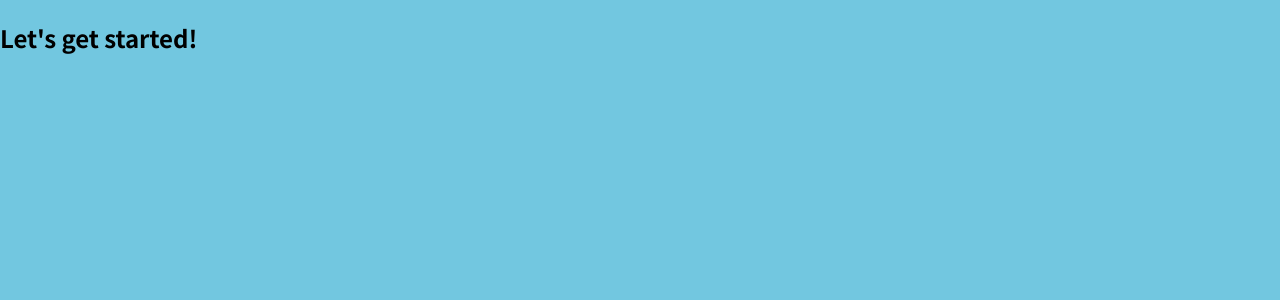
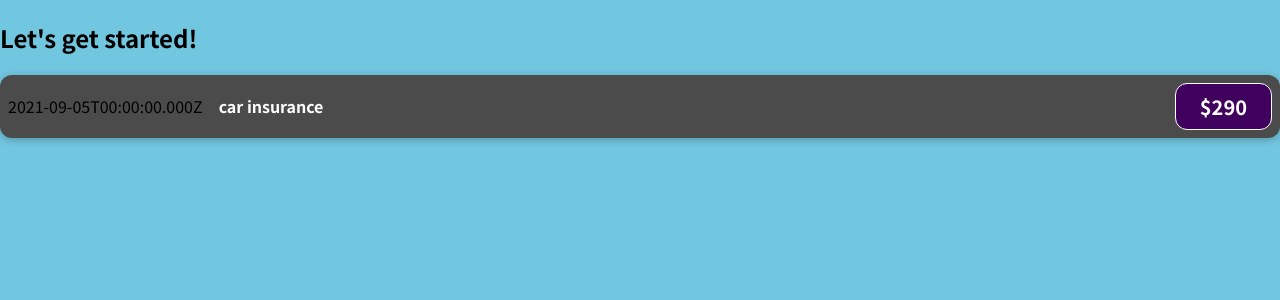
Before and after one commit to AyaMalek2/React-getting-started, a JavaScript app: page / in a window 1280 px wide. Shown: the top 300 px of the page. Built offline with nearby package versions, Linux system fonts and the light colour scheme.

Commit message:
add expenses component

```diff
--- a/src/App.js
+++ b/src/App.js
@@ -1,7 +1,17 @@
+import ExpenseItem from "./components/ExpenseItem";
+
 function App() {
+  //regular js ==>imparative approch as we give step by step instructions that the ingine will follow
+  // document.getElementById("root").innerHTML = "this is Aya!";
+  // const para = document.createElement("p");
+  // para.textContent = "hello";
+  // document.getElementById("root").append(para);
+  //but react uses a declaritive approch to do the dom work
+  // and update the view with target state defined in the function
   return (
     <div>
       <h2>Let's get started!</h2>
+      <ExpenseItem></ExpenseItem>
     </div>
   );
 }
--- /dev/null
+++ b/src/components/ExpenseItem.css
@@ -0,0 +1,56 @@
+.expense-item {
+  display: flex;
+  justify-content: space-between;
+  align-items: center;
+  box-shadow: 0 2px 8px rgba(0, 0, 0, 0.25);
+  padding: 0.5rem;
+  margin: 1rem 0;
+  border-radius: 12px;
+  background-color: #4b4b4b;
+}
+
+.expense-item__description {
+  display: flex;
+  flex-direction: column;
+  gap: 1rem;
+  align-items: flex-end;
+  flex-flow: column-reverse;
+  justify-content: flex-start;
+  flex: 1;
+}
+
+.expense-item h2 {
+  color: #3a3a3a;
+  font-size: 1rem;
+  flex: 1;
+  margin: 0 1rem;
+  color: white;
+}
+
+.expense-item__price {
+  font-size: 1rem;
+  font-weight: bold;
+  color: white;
+  background-color: #40005d;
+  border: 1px solid white;
+  padding: 0.5rem;
+  border-radius: 12px;
+}
+
+@media (min-width: 580px) {
+  .expense-item__description {
+    flex-direction: row;
+    align-items: center;
+    justify-content: flex-start;
+    flex: 1;
+  }
+
+  .expense-item__description h2 {
+    font-size: 1.25rem;
+  }
+
+  .expense-item__price {
+    font-size: 1.25rem;
+    padding: 0.5rem 1.5rem;
+  }
+}
--- /dev/null
+++ b/src/components/ExpenseItem.js
@@ -0,0 +1,17 @@
+//return statement can only have one root element
+import "./ExpenseItem.css";
+
+export default function ExpenseItem() {
+  //   return <h2>ExpenseItem works!</h2>;
+  const expenseDate = new Date(2021, 8, 5); //Sep 5 2021
+  const expenseTitle = "car insurance";
+  const expensePrice = 290;
+  return (
+    <div className="expense-item">
+      <div>{expenseDate.toISOString()}</div>
+      <h2 className="expense-item__description">{expenseTitle}</h2>
+      <div className="expense-item__price">${expensePrice}</div>
+    </div>
+  );
+}
+// export default ExpenseItem;
```
Also changed, not shown: src/index.js (+7 -4 lines).
